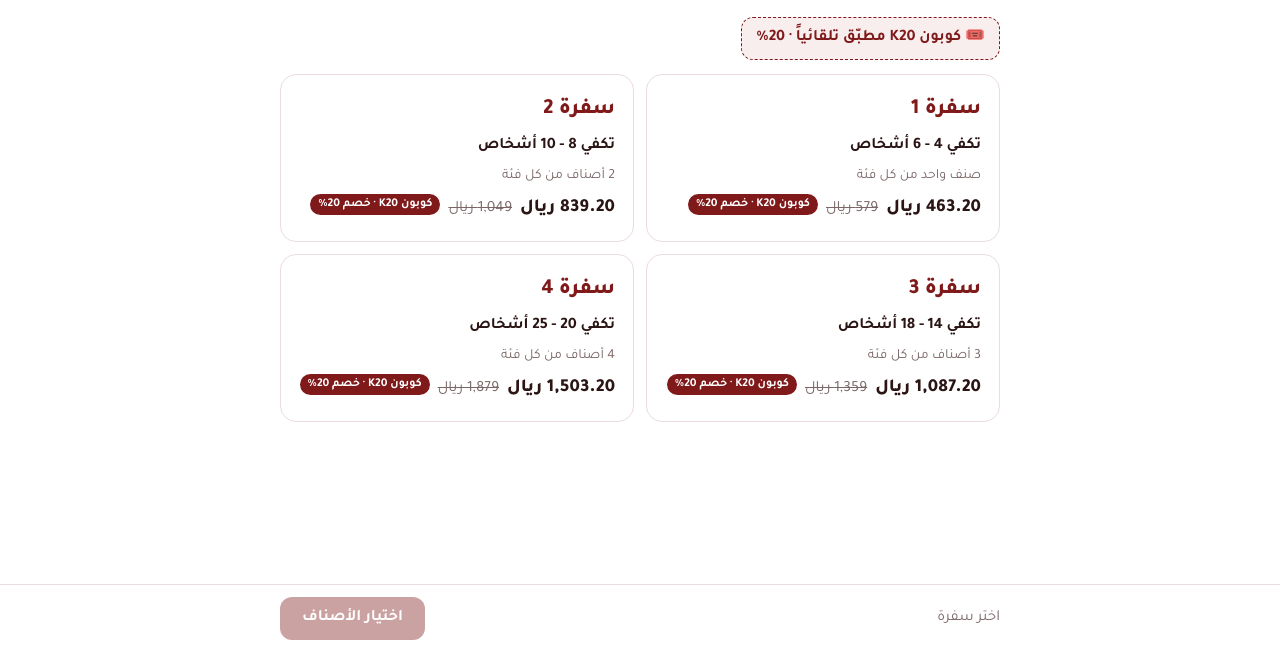
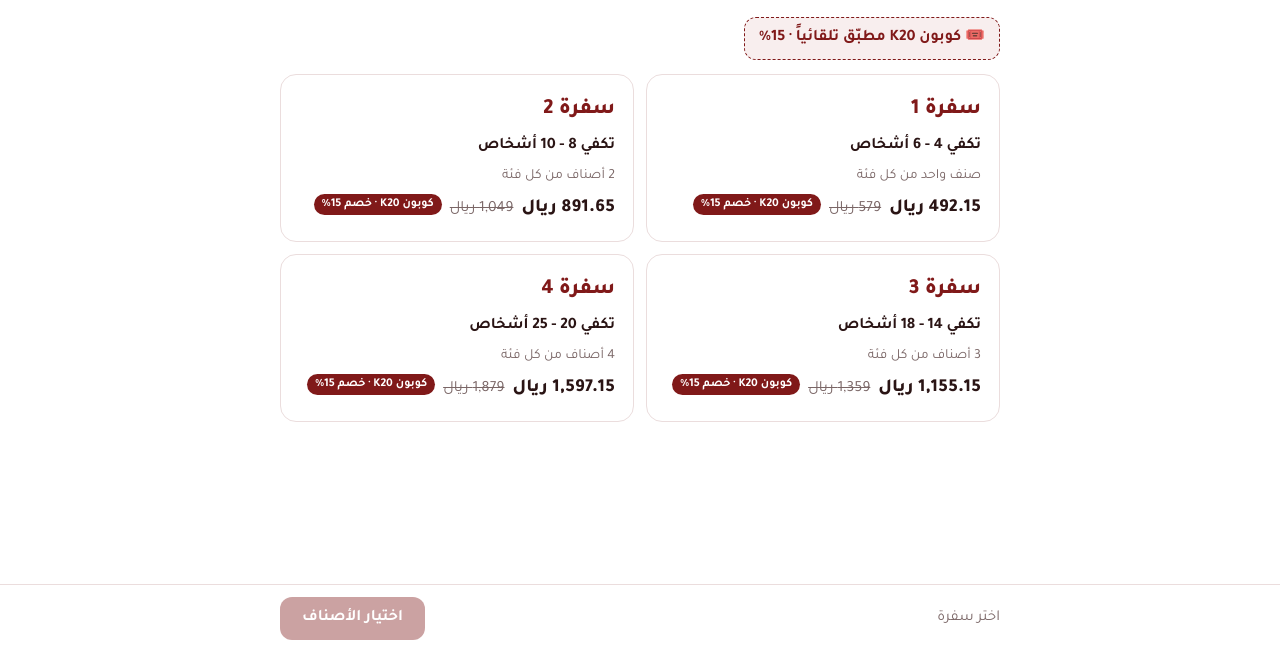
Before and after one commit to brandkuzama-droid/gathering-karazah, a plain HTML site: page index.html in a window 1280 px wide. Shown: the part 148-800 px from the top of the page. Drawn offline with Linux system fonts and the light colour scheme; no server answers.

Commit message:
الخصم 15%
Co-Authored-By: Claude Opus 5.5 <noreply@anthropic.com>
Claude-Session: https://claude.ai/code/session_012Pw5J1mHGmFBMU5xEEU7zZ

```diff
--- a/index.html
+++ b/index.html
@@ -193,7 +193,7 @@ const CONFIG = {
   defaultLang: "ar",            // اللغة الافتراضية: ar أو en أو ur
   requireFull: true,            // true = لازم يكمل العدد المسموح من كل فئة
   minDaysAhead: 1,              // أقرب تاريخ مسموح للطلب (بالأيام)
-  discount: 20,                 // نسبة الخصم %
+  discount: 15,                 // نسبة الخصم %
   coupon: "K20",                // كوبون الخصم، ينطبق تلقائياً ("" = بدون اسم كوبون) على السفرة والزيادات (0 = بدون خصم)
 
   // picks = عدد الأصناف المسموحة من كل فئة، price = السعر قبل الخصم (null = ما يظهر)
```
